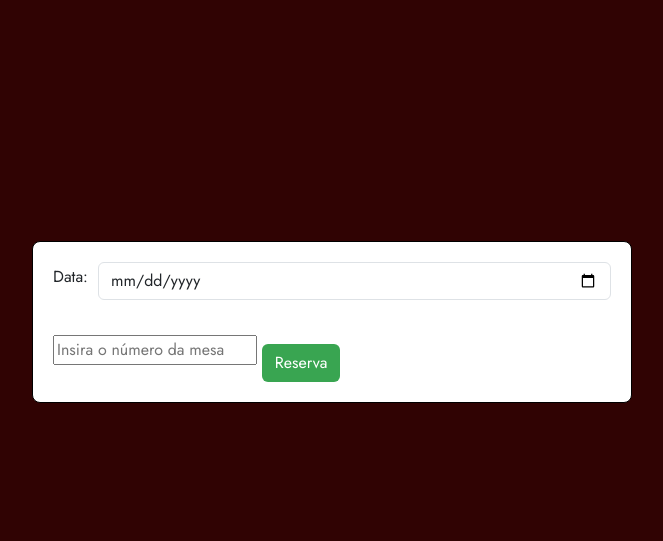
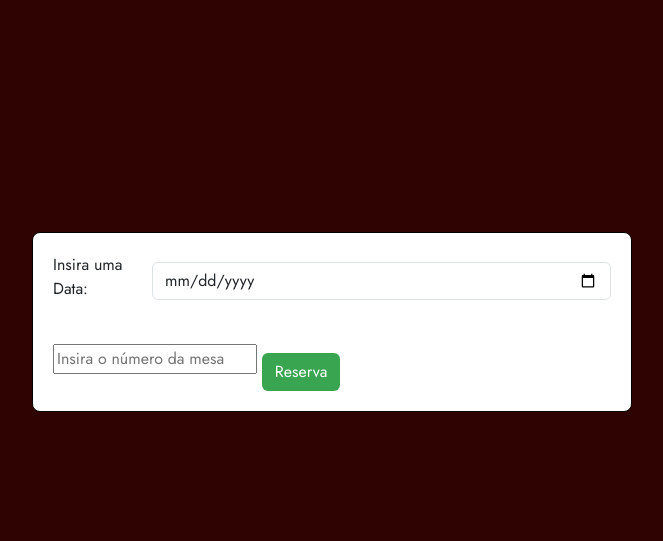
Before and after one commit to Victor-Almeida-Amorim/reserva1, a Django app: page /reserva/realizar-reserva in a window 1280 px wide. Shown: the part 56-597 px from the top of the page, without its empty margins (308-971 px from the left). Run offline with Django 5.2, Linux system fonts and the light colour scheme; a user stored in the database is signed in; data comes from the database, SQL or seed files in the repository; some web fonts are replaced.

Commit message:
Update pagina-realiza-reserva.html

```diff
--- a/reserva/templates/pagina-realiza-reserva.html
+++ b/reserva/templates/pagina-realiza-reserva.html
@@ -7,7 +7,7 @@
 
         <input type="hidden" id="cliente" name="cliente" value="{{ id }}">
         <div class="date-container">
-          <label for="dateInput" class="form-label">Data:</label>
+          <label for="dateInput" class="form-label">Insira uma Data:</label>
           <input type="date" id="data" name="data" class="form-control">
         </div>
 
```
